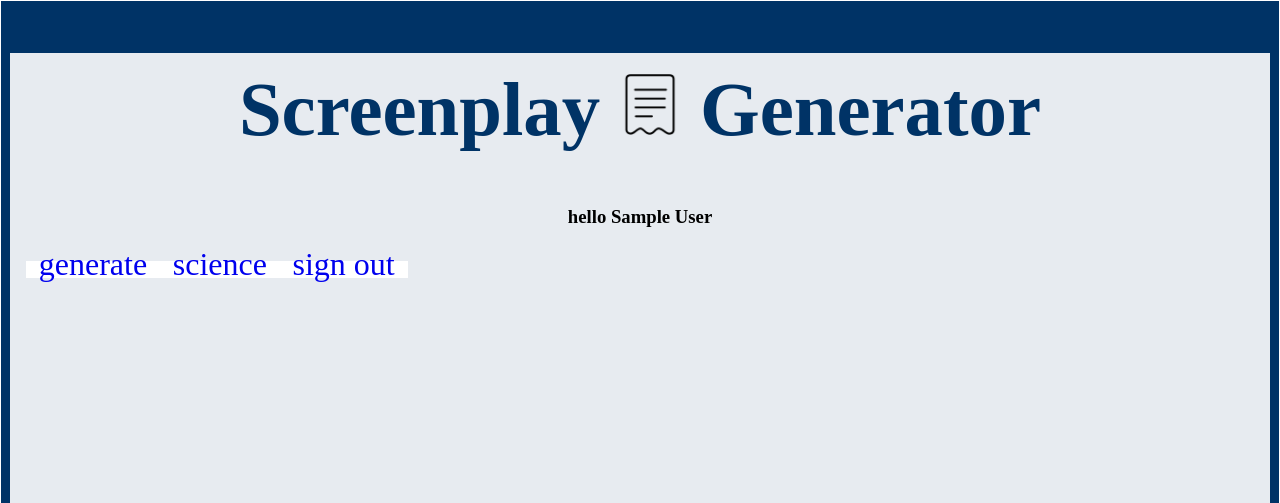
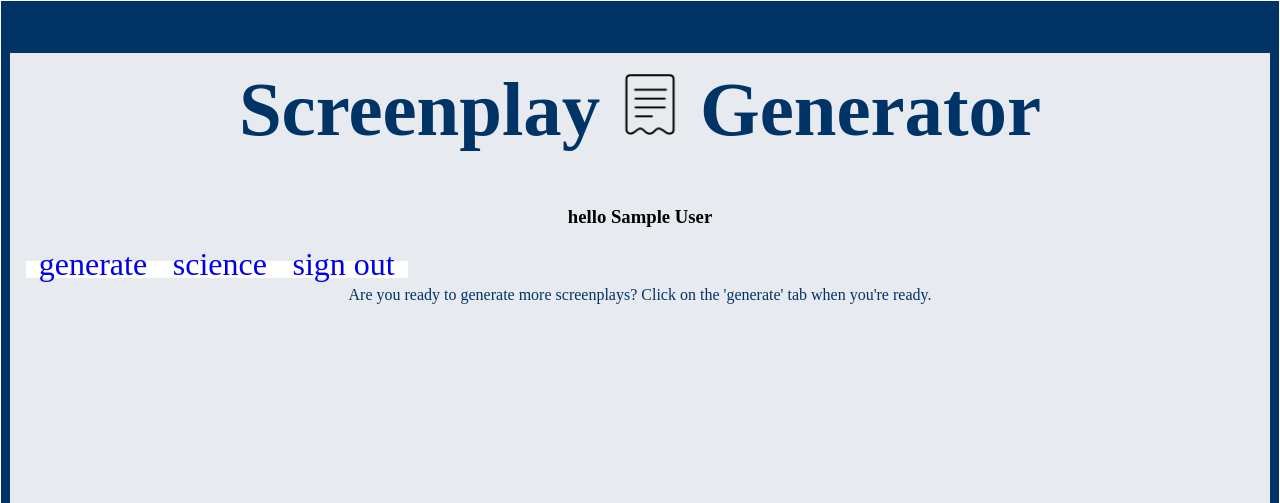
Before and after one commit to Devan2738/screenplaygenerator, a PHP site: page /index.php in a window 1280 px wide. Shown: the top 503 px of the page. Run offline with PHP 8.4, Linux system fonts and the light colour scheme; the visitor is signed in with stand-in values (Sample User, id 1).

Commit message:
customized homepage message more

```diff
--- a/index.php
+++ b/index.php
@@ -5,6 +5,10 @@
   {
     echo "<p>To generate screen plays, please sign into your account or make a new account.</p>";
   }
+  else
+  {
+    echo "<p> Are you ready to generate more screenplays? Click on the 'generate' tab when you're ready.</p>";
+  }
   ?>
 <?php
   require_once('footer.php');
```
